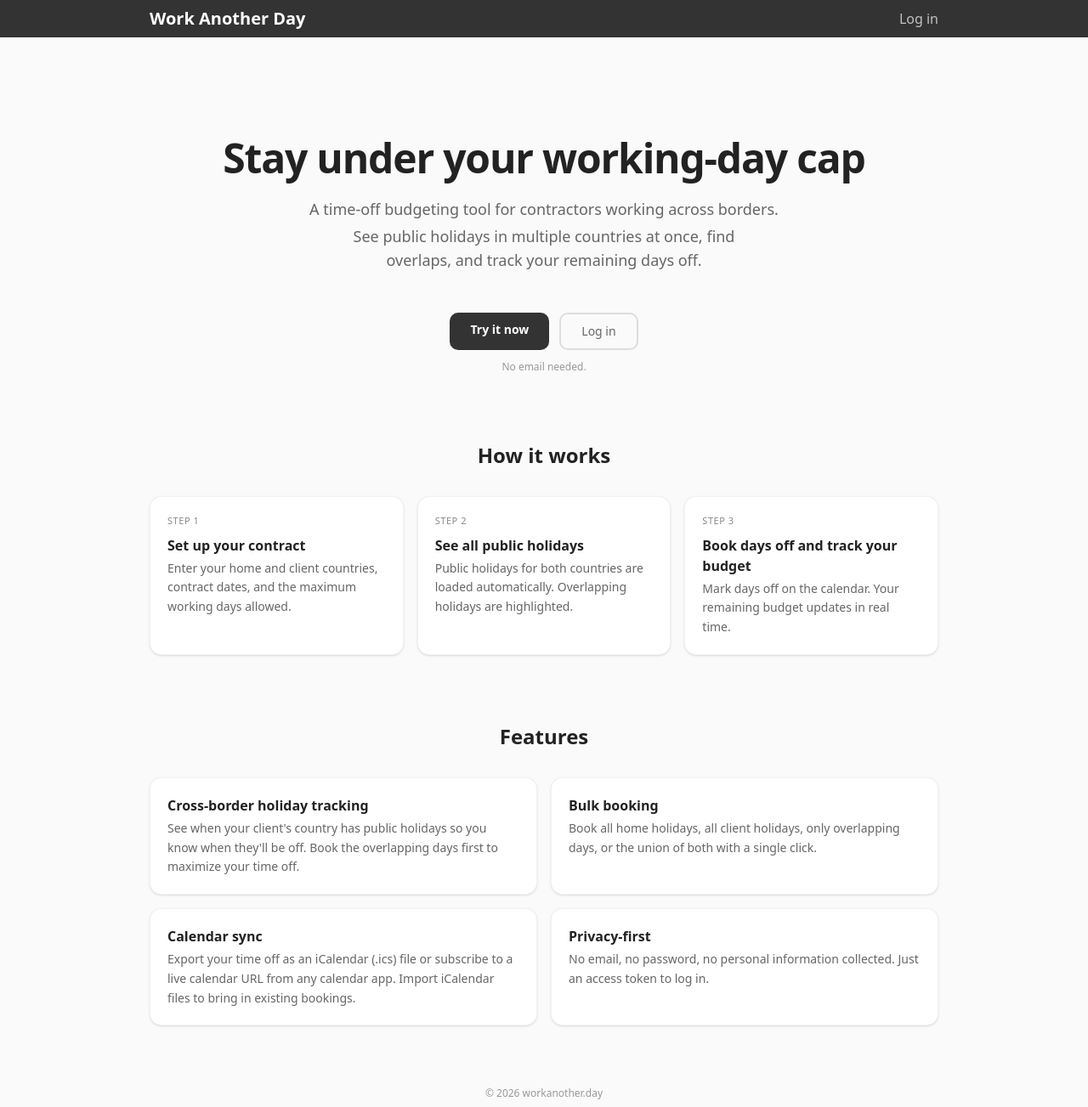
After one commit to Ch00k/workanother.day, a Django app: template wad/templates/wad/landing.html in a window 1280 px wide. The commit adds this page. Shown: the whole page at 85% size. Run offline with Django 5.2, Linux system fonts and the light colour scheme; the template is opened without the code that fills it, so the values that code supplies are empty.

Commit message:
Add landing page

```diff
--- a/wad/middleware.py
+++ b/wad/middleware.py
@@ -23,8 +23,10 @@ class GuestUserMiddleware:
     def __init__(self, get_response: Callable[[HttpRequest], HttpResponse]) -> None:
         self.get_response = get_response
 
+    GUEST_PATHS = ("/contracts/",)
+
     def __call__(self, request: HttpRequest) -> HttpResponse:
-        if not request.user.is_authenticated:
+        if not request.user.is_authenticated and request.path in self.GUEST_PATHS:
             username = f"guest-{uuid.uuid4().hex[:12]}"
             user = User.objects.create_user(username=username)
             user.set_unusable_password()
--- a/wad/templates/wad/base.html
+++ b/wad/templates/wad/base.html
@@ -14,30 +14,32 @@
     </script>
 </head>
 <body class="min-h-screen bg-bg text-[#222] flex flex-col">
-    {% if user.is_authenticated %}
     <nav class="bg-[#333] text-white">
-        <div class="mx-auto max-w-[960px] px-4 flex items-center justify-between h-10">
-            <a href="{% url 'contract_list' %}" class="text-xl font-bold hover:opacity-80 transition">Work Another Day</a>
+        <div class="mx-auto max-w-[960px] px-4 flex items-center justify-between py-2">
+            <a href="{% url 'index' %}" class="text-xl font-bold hover:opacity-80 transition">Work Another Day</a>
             <div class="flex items-center gap-3 sm:gap-6">
+            {% if user.is_authenticated %}
                 <button onclick="document.getElementById('about-modal').showModal()" class="text-base text-white/70 hover:text-white transition p-0 bg-transparent border-none">About</button>
-            {% if user.guest %}
+                {% if user.guest %}
                 <a href="{% url 'login' %}" class="text-base text-white/70 hover:text-white transition p-0 bg-transparent border-none">Log in</a>
                 <form method="post" action="{% url 'save_account' %}">
                     {% csrf_token %}
                     <button type="submit" class="text-base text-white/70 hover:text-white transition p-0 bg-transparent border-none">Sign up</button>
                 </form>
-            {% else %}
+                {% else %}
                 <form method="post" action="{% url 'logout' %}">
                     {% csrf_token %}
                     <button type="submit" class="text-base text-white/70 hover:text-white transition">Log out</button>
                 </form>
+                {% endif %}
+            {% else %}
+                <a href="{% url 'login' %}" class="text-base text-white/70 hover:text-white transition">Log in</a>
             {% endif %}
             </div>
         </div>
     </nav>
-    {% endif %}
     <main class="flex-1">{% block body %}{% endblock %}</main>
-    <footer class="text-center text-xs text-[#999] py-4">
+    <footer class="text-center text-xs text-[#999] py-2">
         &copy; {% now "Y" %} workanother.day
     </footer>
     <dialog id="about-modal" class="rounded-[14px] bg-white shadow-lg border border-black/5 p-0 max-w-md w-[calc(100%-2rem)] mx-auto backdrop:bg-black/30 open:fixed open:inset-0 open:m-auto open:h-fit"
--- /dev/null
+++ b/wad/templates/wad/landing.html
@@ -0,0 +1,93 @@
+{% extends "wad/base.html" %}
+{% block title %}Work Another Day - Time-off budgeting for contractors{% endblock %}
+
+{% block body %}
+<div class="mx-auto max-w-[960px] px-4">
+    <!-- Hero -->
+    <div class="mt-20 sm:mt-28 text-center">
+        <h1 class="text-4xl sm:text-5xl font-bold tracking-tight text-[#222] leading-tight">
+            Stay under your working-day cap
+        </h1>
+        <p class="mt-4 text-lg text-[#666] max-w-xl mx-auto">
+            A time-off budgeting tool for contractors working across borders.
+        </p>
+        <p class="mt-1 text-lg text-[#666] max-w-lg mx-auto">
+            See public holidays in multiple countries at once, find overlaps, and track your remaining days off.
+        </p>
+        <div class="mt-12 flex gap-3 justify-center flex-wrap">
+            <a href="{% url 'contract_list' %}"
+               class="rounded-[10px] bg-[#333] text-white px-6 py-2.5 text-sm font-semibold hover:opacity-90 transition">
+                Try it now
+            </a>
+            <a href="{% url 'login' %}"
+               class="rounded-[10px] border-2 border-[#ddd] px-6 py-2.5 text-sm text-[#666] hover:border-[#bbb] hover:bg-gray-100 transition">
+                Log in
+            </a>
+        </div>
+        <p class="mt-3 text-xs text-[#999]">No email needed.</p>
+    </div>
+
+    <!-- How it works -->
+    <div class="mt-16 sm:mt-20">
+        <h2 class="text-2xl font-bold text-center text-[#222] mb-8">How it works</h2>
+        <div class="grid gap-4 sm:grid-cols-3">
+            <div class="rounded-[14px] bg-white p-5 shadow-sm border border-black/5">
+                <div class="text-[11px] uppercase tracking-wider text-[#888] font-medium mb-2">Step 1</div>
+                <div class="font-semibold text-[#222] mb-1">Set up your contract</div>
+                <p class="text-sm text-[#666] leading-relaxed">
+                    Enter your home and client countries, contract dates, and the maximum working days allowed.
+                </p>
+            </div>
+            <div class="rounded-[14px] bg-white p-5 shadow-sm border border-black/5">
+                <div class="text-[11px] uppercase tracking-wider text-[#888] font-medium mb-2">Step 2</div>
+                <div class="font-semibold text-[#222] mb-1">See all public holidays</div>
+                <p class="text-sm text-[#666] leading-relaxed">
+                    Public holidays for both countries are loaded automatically. Overlapping holidays are highlighted.
+                </p>
+            </div>
+            <div class="rounded-[14px] bg-white p-5 shadow-sm border border-black/5">
+                <div class="text-[11px] uppercase tracking-wider text-[#888] font-medium mb-2">Step 3</div>
+                <div class="font-semibold text-[#222] mb-1">Book days off and track your budget</div>
+                <p class="text-sm text-[#666] leading-relaxed">
+                    Mark days off on the calendar. Your remaining budget updates in real time.
+                </p>
+            </div>
+        </div>
+    </div>
+
+    <!-- Features -->
+    <div class="mt-16 sm:mt-20 mb-16">
+        <h2 class="text-2xl font-bold text-center text-[#222] mb-8">Features</h2>
+        <div class="grid gap-4 sm:grid-cols-2">
+            <div class="rounded-[14px] bg-white p-5 shadow-sm border border-black/5">
+                <div class="font-semibold text-[#222] mb-1">Cross-border holiday tracking</div>
+                <p class="text-sm text-[#666] leading-relaxed">
+                    See when your client's country has public holidays so you know when they'll be off.
+                    Book the overlapping days first to maximize your time off.
+                </p>
+            </div>
+            <div class="rounded-[14px] bg-white p-5 shadow-sm border border-black/5">
+                <div class="font-semibold text-[#222] mb-1">Bulk booking</div>
+                <p class="text-sm text-[#666] leading-relaxed">
+                    Book all home holidays, all client holidays, only overlapping days, or the union of
+                    both with a single click.
+                </p>
+            </div>
+            <div class="rounded-[14px] bg-white p-5 shadow-sm border border-black/5">
+                <div class="font-semibold text-[#222] mb-1">Calendar sync</div>
+                <p class="text-sm text-[#666] leading-relaxed">
+                    Export your time off as an iCalendar (.ics) file or subscribe to a live calendar URL from any calendar app.
+                    Import iCalendar files to bring in existing bookings.
+                </p>
+            </div>
+            <div class="rounded-[14px] bg-white p-5 shadow-sm border border-black/5">
+                <div class="font-semibold text-[#222] mb-1">Privacy-first</div>
+                <p class="text-sm text-[#666] leading-relaxed">
+                    No email, no password, no personal information collected.
+                    Just an access token to log in.
+                </p>
+            </div>
+        </div>
+    </div>
+</div>
+{% endblock %}
--- a/wad/views.py
+++ b/wad/views.py
@@ -73,8 +73,10 @@ class HolidayComparisonContext(TypedDict):
     holiday_comparison: list[HolidayComparisonEntry]
 
 
-def index(request: HttpRequest) -> HttpResponse:  # noqa: ARG001
-    return redirect("contract_list")
+def index(request: HttpRequest) -> HttpResponse:
+    if request.user.is_authenticated:
+        return redirect("contract_list")
+    return render(request, "wad/landing.html")
 
 
 def login_view(request: HttpRequest) -> HttpResponse:
```
Also changed, not shown: wad/tests/test_ical.py (+2 -3 lines), wad/tests/test_views.py (+18 -14 lines), static/css/output.css.
